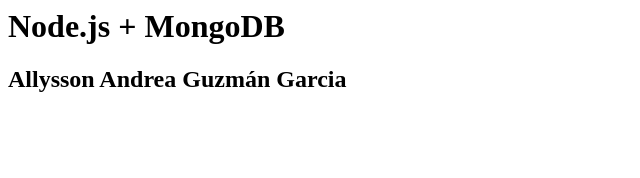
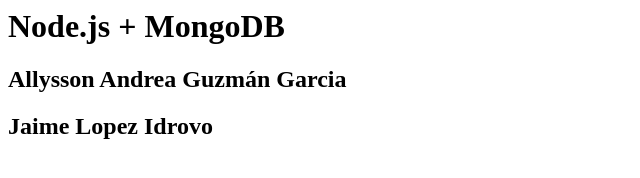
Before and after one commit to Andrea9618/U3_TALLER_04, a website: page public/index.html in a window 1280 px wide. Shown: the whole page, without its empty margins (0-640 px from the left). Drawn offline with Linux system fonts and the light colour scheme.

Commit message:
version 2

```diff
--- a/public/index.html
+++ b/public/index.html
@@ -5,5 +5,6 @@
     <body>
         <h1>Node.js + MongoDB</h1>
         <h2>Allysson Andrea Guzmán Garcia</h2>
+        <h2>Jaime Lopez Idrovo</h2>
     </body>
 </html>
```
